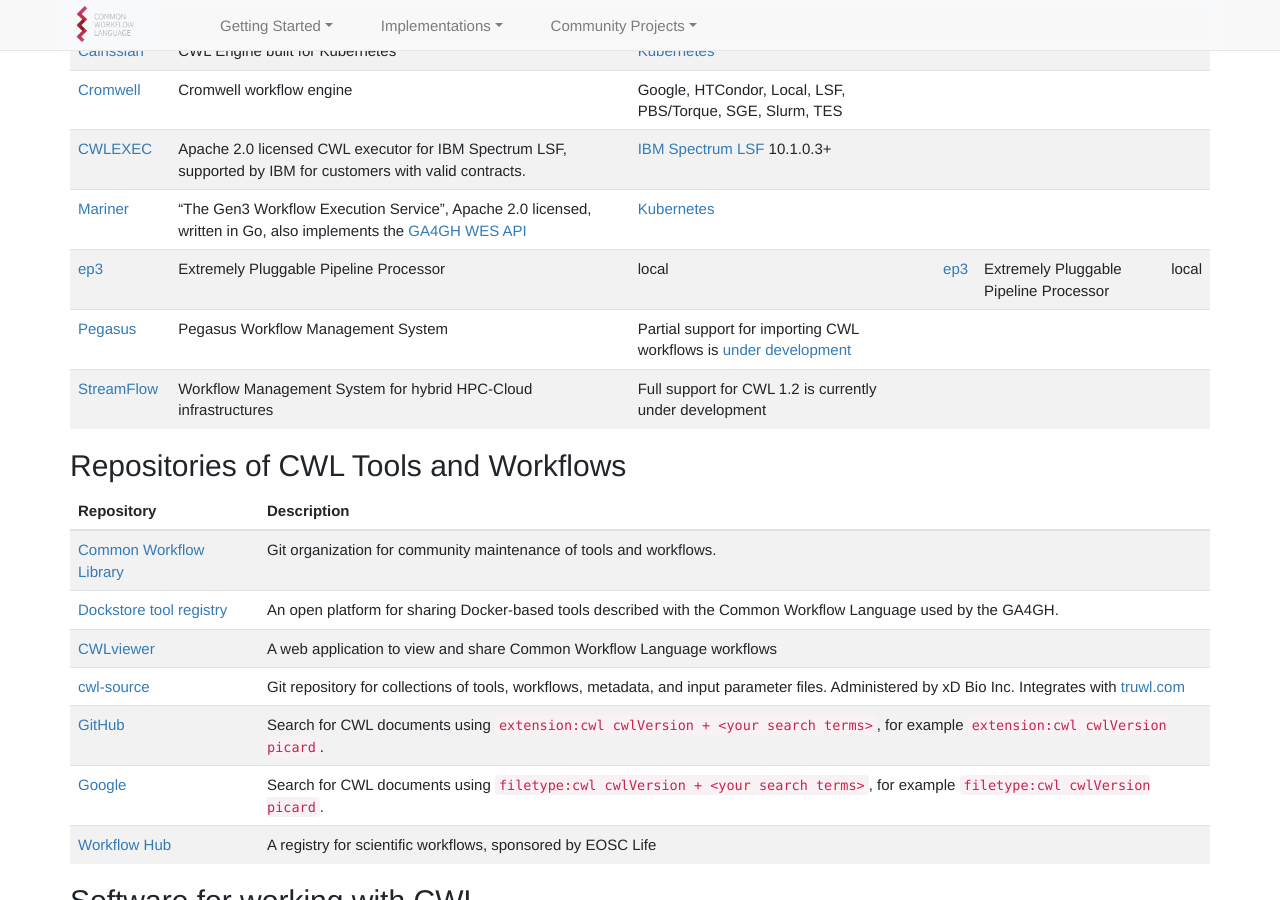
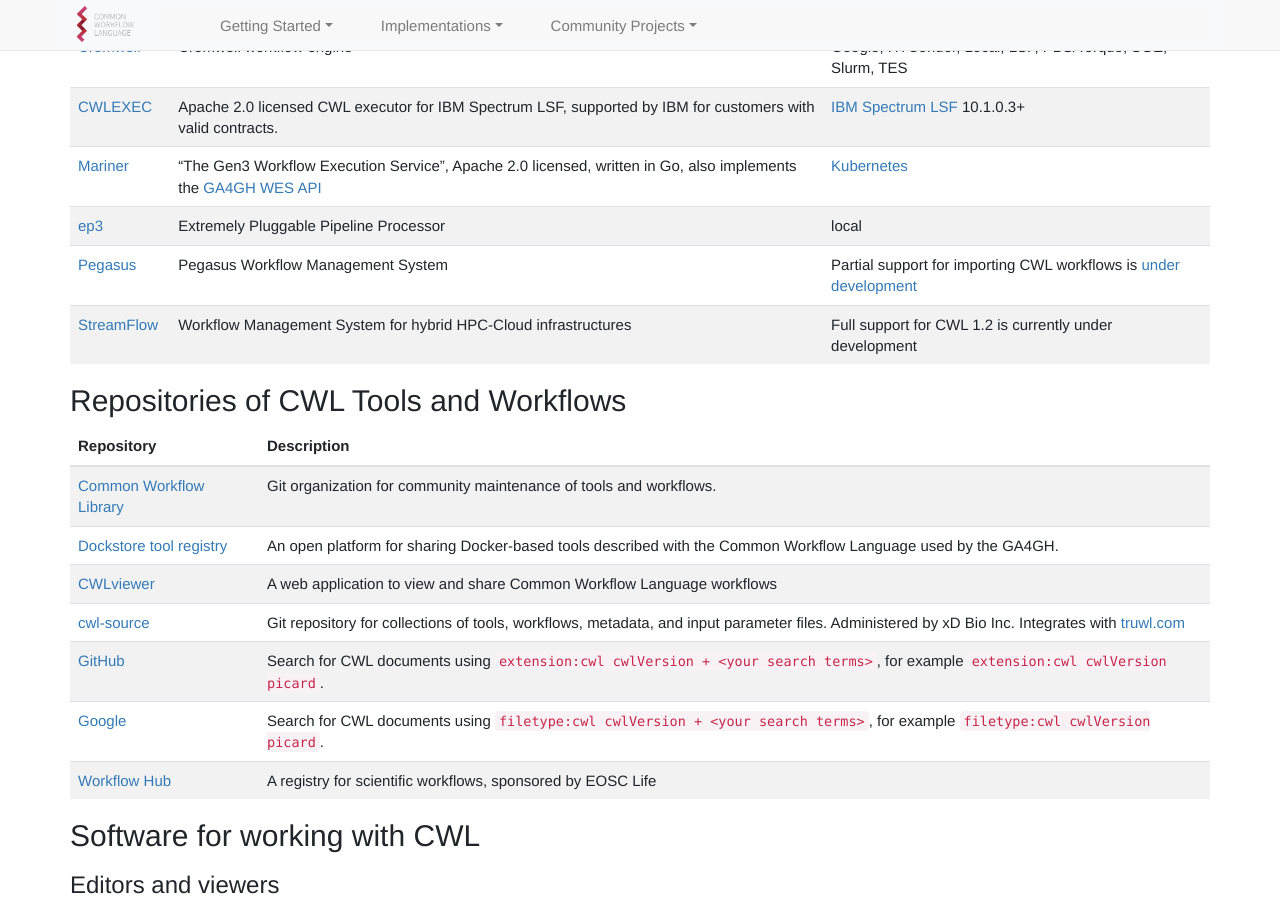
Before and after one commit to common-workflow-language/cwl-website, a Jekyll site: the page built from content/index.md, in a window 1280 px wide and 900 px high, scrolled down 2218 px. Built offline with Jekyll 4.4.1, drawn with Linux system fonts in a browser that asks for light colours; comment, search, counter and statistics services are not loaded.

Commit message:
Fix anchor links for Getting Started, and Support. Fix ep3 entry

```diff
--- a/content/_data/navigation.yml
+++ b/content/_data/navigation.yml
@@ -28,7 +28,6 @@
       - page: Contributors & Governance
         url: "#contributors-and-governance"
 
-# Switch to newer urls, instead of retaining old urls
 toc:
   - title: Getting Started
     url: "/#Getting_Started"
--- a/content/_includes/home/getting-started.html
+++ b/content/_includes/home/getting-started.html
@@ -1,4 +1,4 @@
-<h2 id="getting-started" class="section">Getting Started <a href="#Getting_Started" class="anchorfix"><span>§</span></a></h2>
+<h2 id="getting-started" class="section">Getting Started <a id="Getting_Started" href="Getting_Started" class="anchorfix"><span>§</span></a></h2>
 
 {% include home/video-player.html %}
 
--- a/content/_includes/home/implementations.html
+++ b/content/_includes/home/implementations.html
@@ -26,6 +26,6 @@
 |[Cromwell](https://github.com/broadinstitute/cromwell)|Cromwell workflow engine|Google, HTCondor, Local, LSF, PBS/Torque, SGE, Slurm, TES|
 |[CWLEXEC](https://github.com/IBMSpectrumComputing/cwlexec)|Apache 2.0 licensed CWL executor for IBM Spectrum LSF, supported by IBM for customers with valid contracts.|[IBM Spectrum LSF](https://developer.ibm.com/storage/products/ibm-spectrum-lsf/#) 10.1.0.3+|
 |[Mariner](https://github.com/uc-cdis/mariner)|"The Gen3 Workflow Execution Service", Apache 2.0 licensed, written in Go, also implements the [GA4GH WES API](https://ga4gh.github.io/workflow-execution-service-schemas)|[Kubernetes](https://kubernetes.io)|
-|[ep3](https://github.com/tom-tan/ep3)|Extremely Pluggable Pipeline Processor| local |  |[ep3](https://github.com/tom-tan/ep3)|Extremely Pluggable Pipeline Processor| local |
+|[ep3](https://github.com/tom-tan/ep3)|Extremely Pluggable Pipeline Processor| local |
 |[Pegasus](https://pegasus.isi.edu/documentation/reference-guide/cwl-support.html)|Pegasus Workflow Management System|Partial support for importing CWL workflows is [under development](https://pegasus.isi.edu/documentation/manpages/pegasus-cwl-converter.html)|
 |[StreamFlow](https://streamflow.di.unito.it/)|Workflow Management System for hybrid HPC-Cloud infrastructures|Full support for CWL 1.2 is currently under development|
--- a/content/_includes/home/support-community-contributing.html
+++ b/content/_includes/home/support-community-contributing.html
@@ -1,4 +1,4 @@
-<h2 id="support" class="section">Support, Community and Contributing <a id="Support" href="#Support_Community_and_Contributing" class="anchorfix longfix"><span>§</span></a></h2>
+<h2 id="support" class="section">Support, Community and Contributing <a name="Support" id="Support,_Community_and_Contributing" class="anchorfix longfix"><span>§</span></a></h2>
 
 {% include twitter_feed.html %}
 
```
